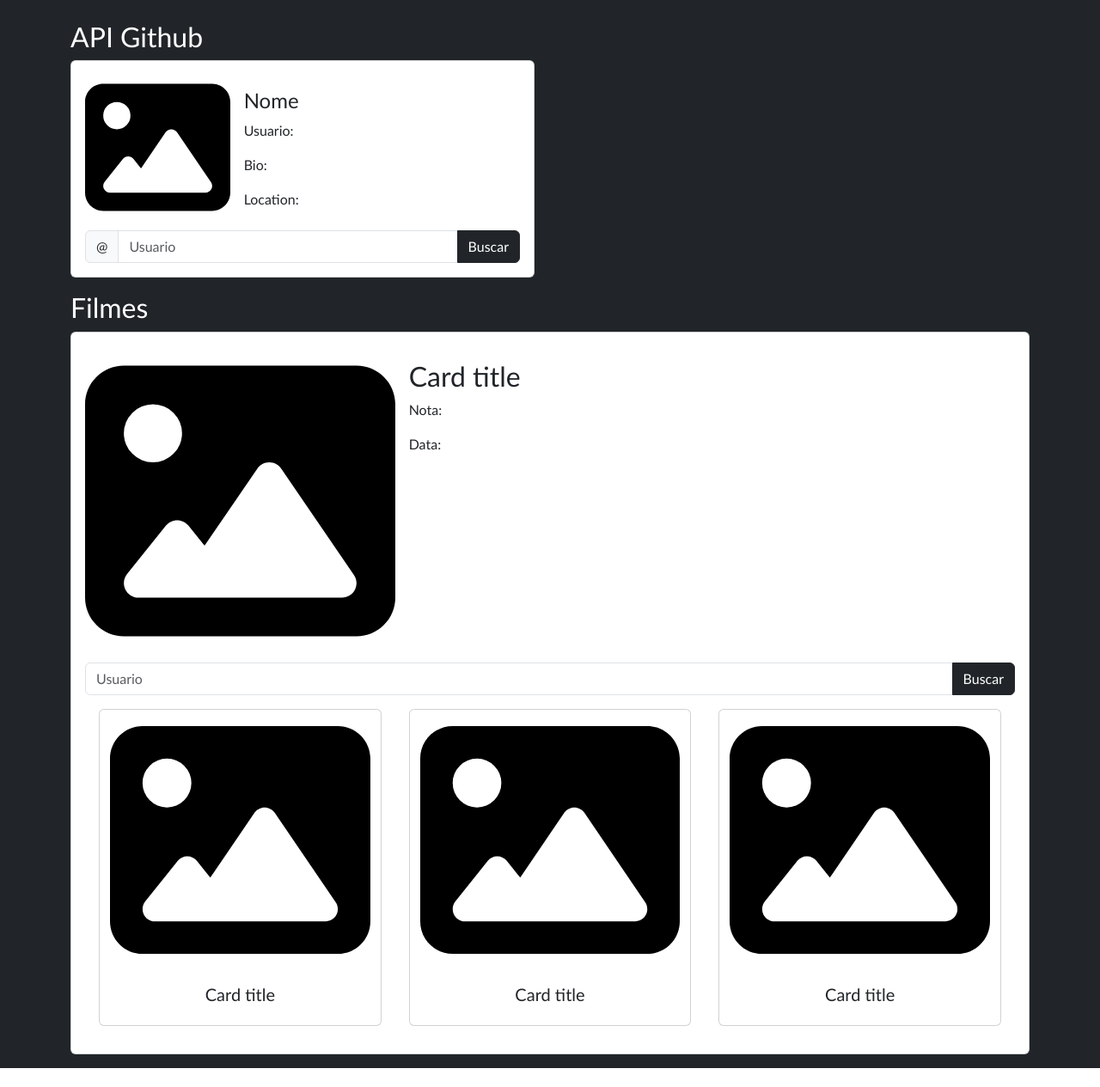
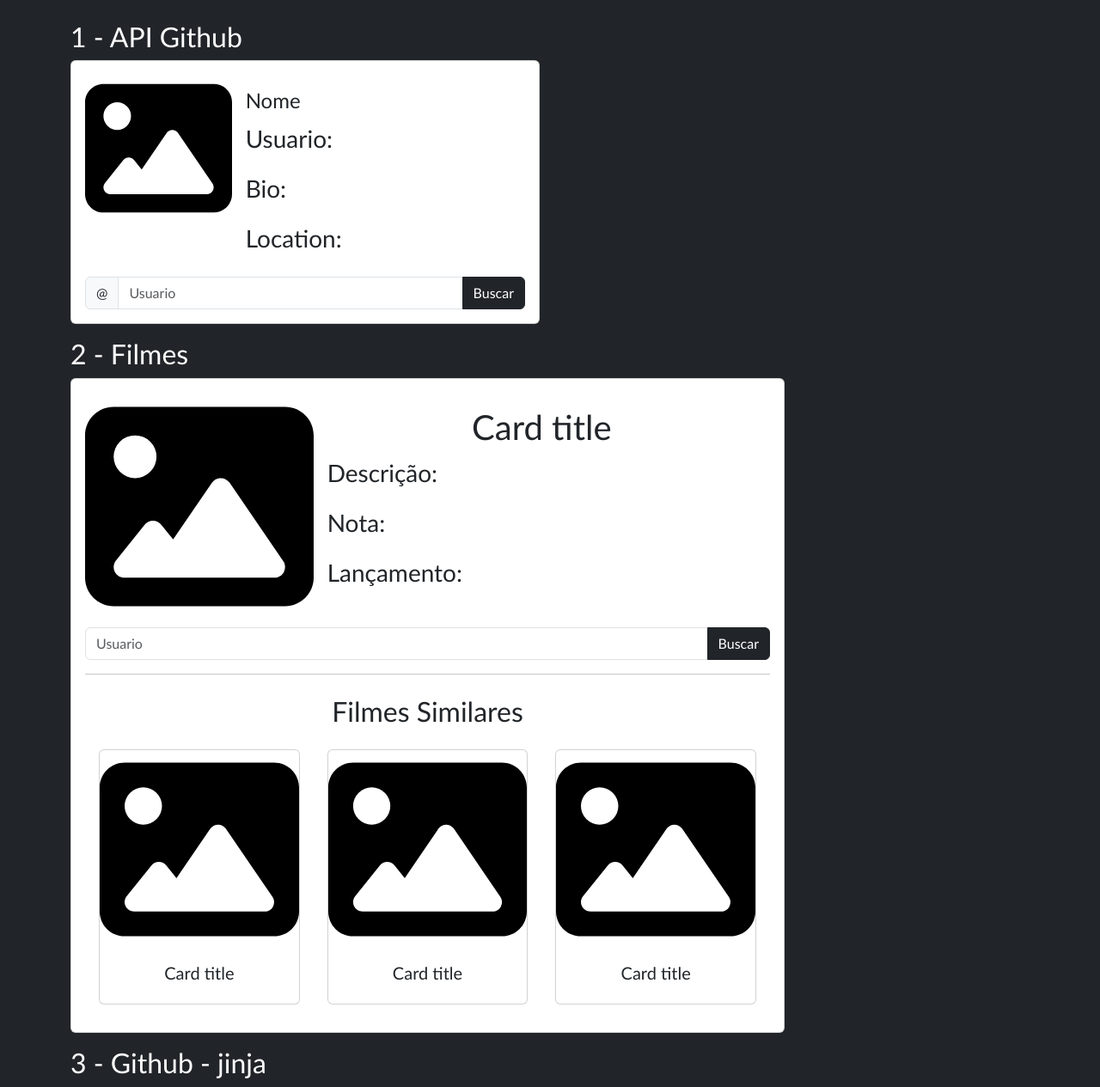
Before and after one commit to FranciscoLDB/TrabalhoFinal-BFF-PAFT, a Flask app: page / in a window 1280 px wide. Shown: the whole page at 86% size. Before the commit the page ends 1243 px from the top, so only its background shows below. Run offline with Flask 2, Linux system fonts and the light colour scheme.

Commit message:
ajuste filmes

```diff
--- a/app.py
+++ b/app.py
@@ -39,6 +39,7 @@ def searchfilme():
         'data': jsonSearch.get('results')[0].get('release_date'),
         'foto': 'https://image.tmdb.org/t/p/w500' + jsonSearch.get('results')[0].get('poster_path'),
         'nota': jsonSearch.get('results')[0].get('vote_average'),
+        'descricao': jsonSearch.get('results')[0].get('overview'),
         'similar': [
             {
                 'titulo': jsonSimilar.get('results')[0].get('original_title'),
--- a/static/script.js
+++ b/static/script.js
@@ -26,6 +26,7 @@ function buscarFilme(){
             document.getElementById('nome_filme').innerText = data.titulo;
             document.getElementById('data_filme').innerText = data.data;
             document.getElementById('nota_filme').innerText = data.nota;
+            document.getElementById('descricao_filme').innerText = data.descricao;
             document.getElementById('foto_similar_1').setAttribute('src', data.similar[0].foto);
             document.getElementById('nome_similar_1').innerText = data.similar[0].titulo;
             document.getElementById('foto_similar_2').setAttribute('src', data.similar[1].foto);
--- a/static/style.css
+++ b/static/style.css
@@ -5,3 +5,12 @@
 main{
     display: grid;
 }
+
+#card_git{
+    height: 100%;
+}
+
+#card_git > p{
+    font-size: 28px;
+    text-align: justify;
+}
--- a/templates/index.html
+++ b/templates/index.html
@@ -13,9 +13,9 @@
 <body class="bg-dark text-white">
     <main class="container mt-4">
         <section class="row">
-            <div class="col">
-                <h2>API Github</h2>
-                <div class="card text-dark mb-3 p-3" style="max-width: 540px;">
+            <div class="col-6">
+                <h2>1 - API Github</h2>
+                <div class="card text-dark mb-3 p-3">
                     <div class="row g-0">
                         <div class="col-md-4">
                             <img src="./static/icon_img.svg" class="img-fluid rounded-start" id="foto_git">
@@ -36,8 +36,8 @@
                     </div>
                 </div>
             </div>
-            <div class="col-12">
-                <h2>Filmes</h2>
+            <div class="col-9">
+                <h2>2 - Filmes</h2>
                 <div class="card text-dark mb-3 p-3">
                     <div class="row g-0">
                         <div class="col-md-4">
@@ -45,9 +45,10 @@
                         </div>
                         <div class="col-md-8">
                             <div class="card-body" id="card_git">
-                                <h2 class="card-title" id="nome_filme">Card title</h2>
-                        <p class="card-text">Nota: <span id="nota_filme"></span></p>
-                        <p class="card-text">Data: <span id="data_filme"></span></p>
+                                <h1 class="card-title text-center" id="nome_filme">Card title</h1>
+                                <p class="card-text" id="descricao_filme">Descrição:</p>
+                                <p class="card-text">Nota: <span id="nota_filme"></span></p>
+                                <p class="card-text">Lançamento: <span id="data_filme"></span></p>
                             </div>
                         </div>
                         <div class="input-group mt-2">
@@ -55,20 +56,22 @@
                             <button class="btn btn-dark" onclick="buscarFilme()">Buscar</button>
                         </div>
                     </div>
+                    <hr>
                     <div class="row m-0 text-center">
-                        <div class="card card-similar col m-3">
+                        <h2 class="mt-2">Filmes Similares</h2>
+                        <div class="card card-similar col m-3 p-0">
                             <img src="./static/icon_img.svg" class="card-img-top" id="foto_similar_1">
                             <div class="card-body">
                               <h5 class="card-title" id="nome_similar_1">Card title</h5>
                             </div>
                         </div>
-                        <div class="card card-similar col m-3">
+                        <div class="card card-similar col m-3 p-0">
                             <img src="./static/icon_img.svg" class="card-img-top" id="foto_similar_2">
                             <div class="card-body">
                               <h5 class="card-title" id="nome_similar_2">Card title</h5>
                             </div>
                         </div>
-                        <div class="card card-similar col m-3">
+                        <div class="card card-similar col m-3 p-0">
                             <img src="./static/icon_img.svg" class="card-img-top" id="foto_similar_3">
                             <div class="card-body">
                               <h5 class="card-title" id="nome_similar_3">Card title</h5>
@@ -77,6 +80,10 @@
                     </div>
                 </div>
             </div>
+            <div class="col-9">
+                <h2>3 - Github - jinja</h2>
+
+            </div>
         </section>
 
     </main>
```
